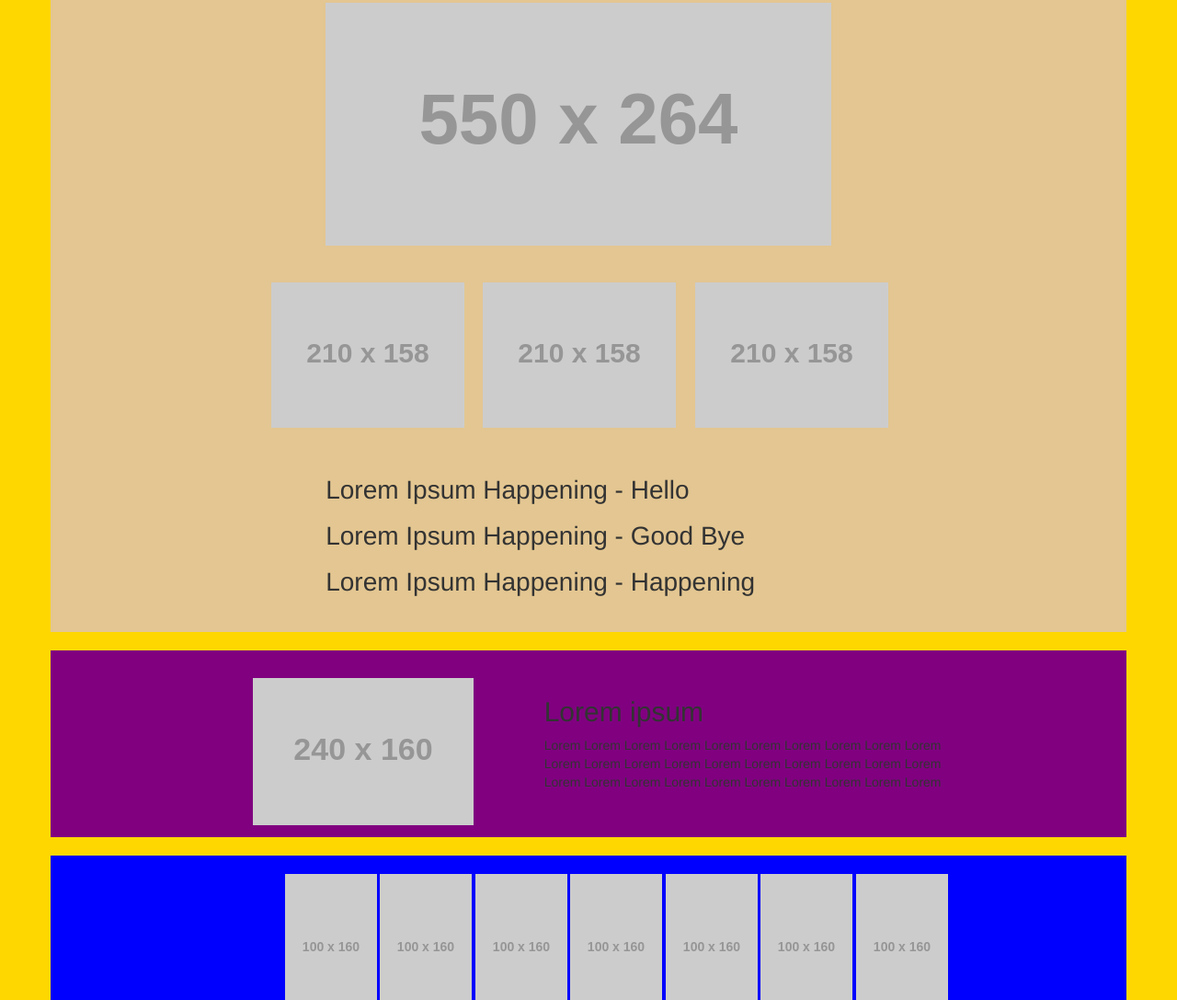
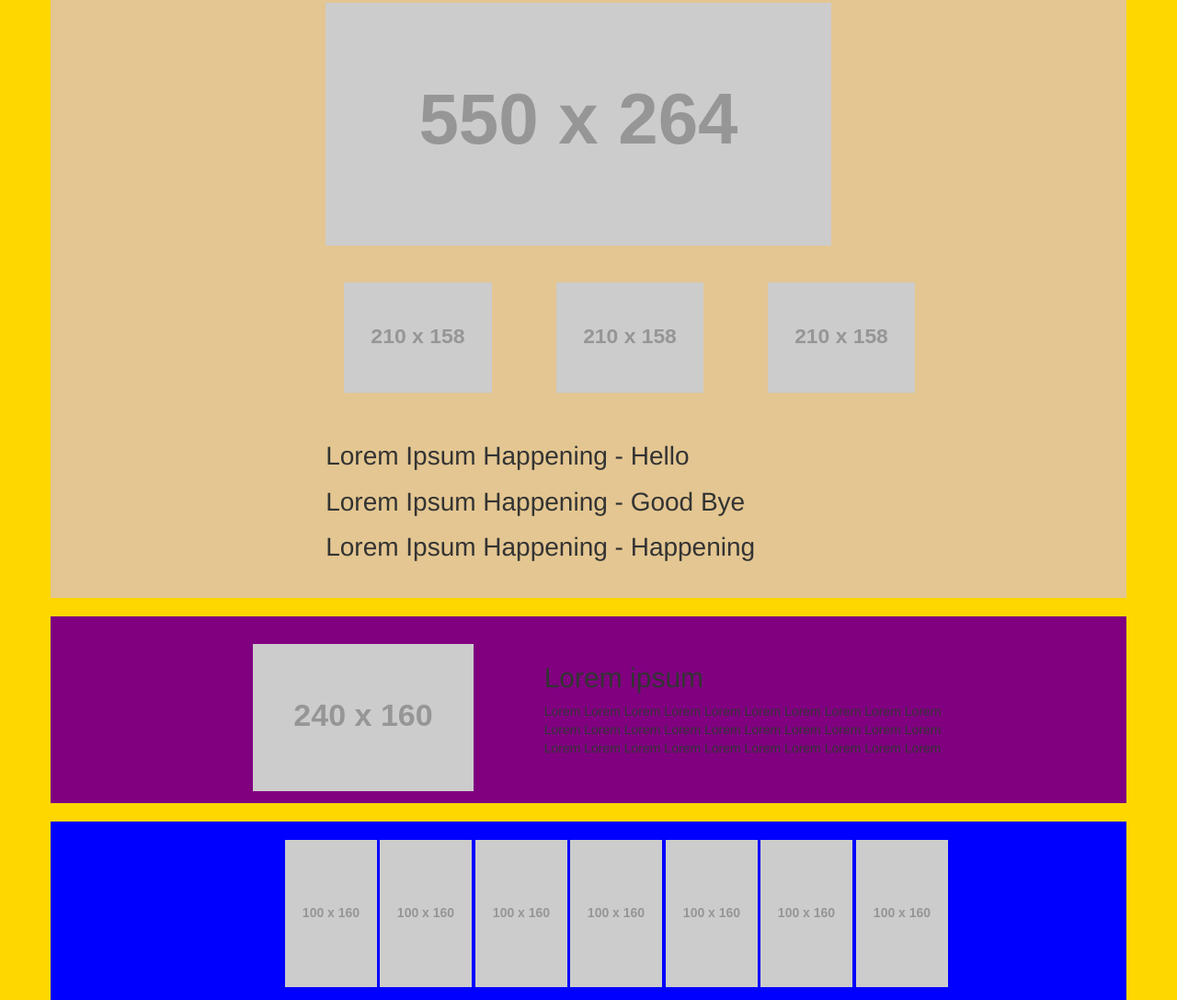
Before and after one commit to jfgonzal/fallTemplate, a website: page builds/development/index.html in a window 1280 px wide. Shown: the part 1473-2560 px from the top of the page at 92% size. Drawn offline with Linux system fonts and the light colour scheme; placeholder pictures from the web are drawn by us; a web font is replaced by a local one.

Commit message:
got the extra container to behave when page shrinks to xs

```diff
--- a/builds/development/index.html
+++ b/builds/development/index.html
@@ -121,18 +121,18 @@
 
 <div class="container information-level">
     <div class="information-section col-lg-offset-2 block-center">
-        <div class="store-plugin col-lg-offset-1 col-lg-8">
+        <div class="store-plugin col-lg-offset-1 col-lg-8 col-md-8 col-sm-8 col-xs-12">
             <img class="img-responsive" src="http://placehold.it/550x264">
         </div>
-        <div class="row acolytes col-lg-10 col-md-10 col-sm-10 col-md-10">
-            <div class="acolyte-media col-lg-3 col-md-5 col-sm-5 col-xm-5">
-                <img class="" src="http://placehold.it/210x158">
+        <div class="row acolytes col-lg-10 col-xs-10 col-xs-push-1">
+            <div class="acolyte-media col-lg-3 col-md-2 col-sm-5  col-xs-11">
+                <img class="img-responsive" src="http://placehold.it/210x158">
             </div>
-            <div class="acolyte-media col-lg-3">
-                <img class="" src="http://placehold.it/210x158">
+            <div class="acolyte-media col-lg-3 col-md-2 col-sm-2 col-xs-11">
+                <img class="img-responsive" src="http://placehold.it/210x158">
             </div>
-            <div class="acolyte-media col-lg-3">
-                <img class="" src="http://placehold.it/210x158">
+            <div class="acolyte-media col-lg-3 col-md-2 col-sm-2 col-xs-11">
+                <img class="img-responsive" src="http://placehold.it/210x158">
             </div>
 
         </div>
```
